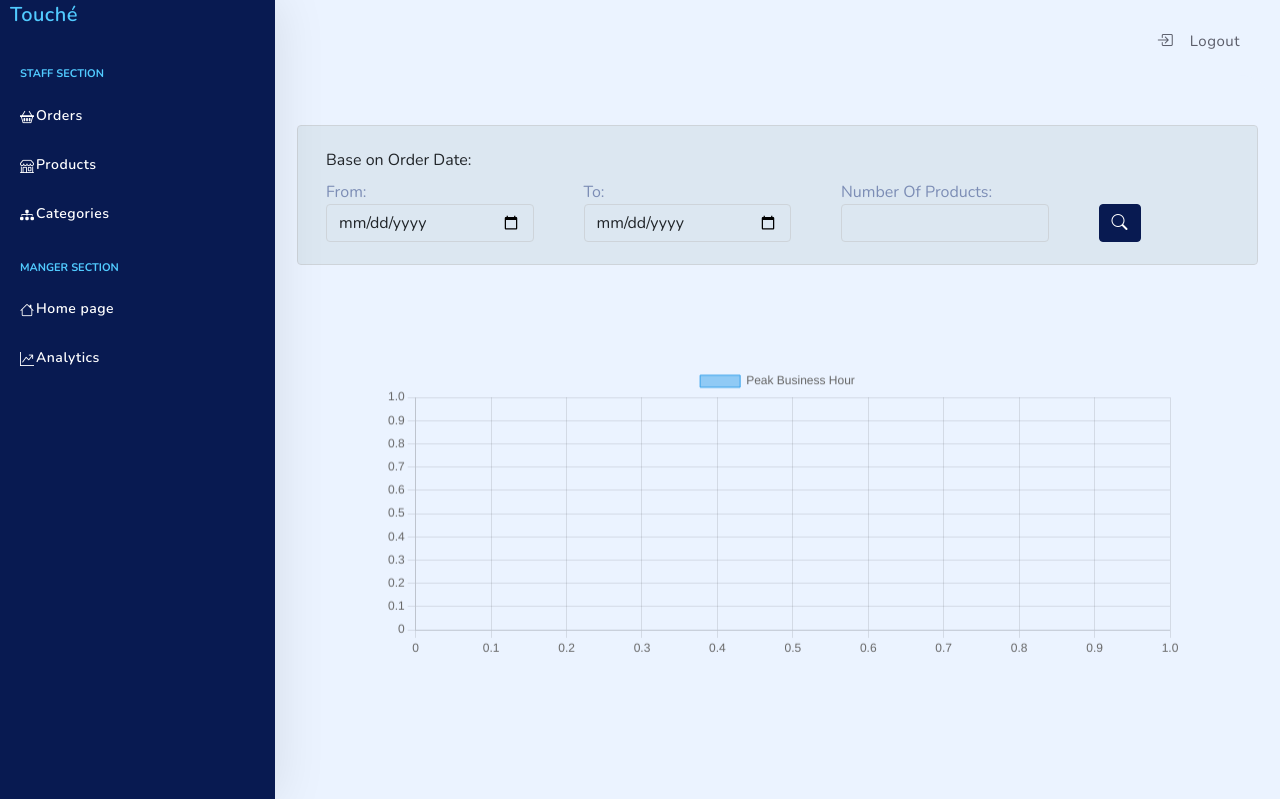
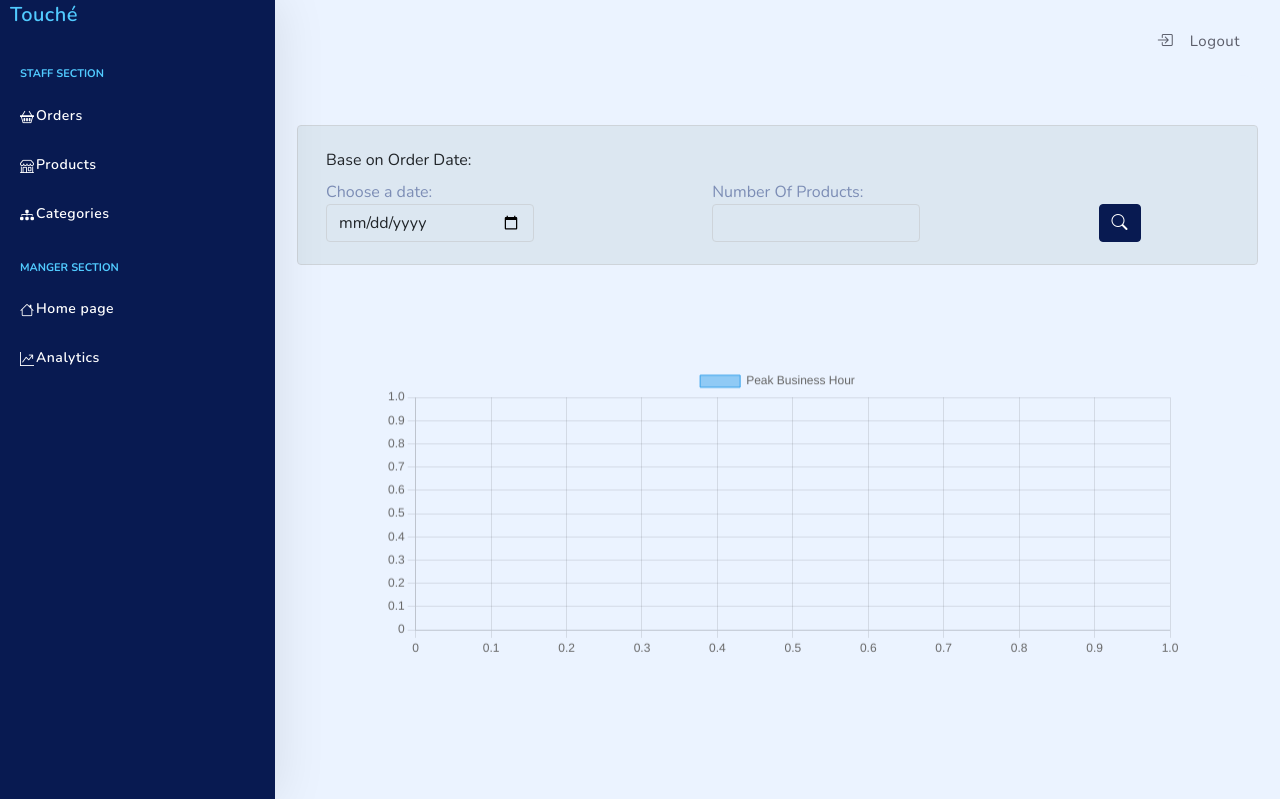
Before and after one commit to rezatn0934/maktab_98-caffeshop, a Django app: template caffeshop/accounts/templates/analytics/peak_business_hour.html in a window 1280 px wide. Shown: the top 799 px of the page. Run offline with Django 4.2, Linux system fonts and the light colour scheme; the template is opened without the code that fills it, so the values that code supplies are empty; some libraries are stand-ins or nearby versions.

Commit message:
fix: Accounts - remove second time input

```diff
--- a/caffeshop/accounts/templates/analytics/peak_business_hour.html
+++ b/caffeshop/accounts/templates/analytics/peak_business_hour.html
@@ -23,17 +23,10 @@
                     <div class="row d-flex g-4 column-gap-1 justify-content-between align-items-flex-end">
                         <div class="col-md-3">
                             <label class="form-check-label" for="first_date">
-                                From:
+                                Choose a date:
                             </label>
                             <input class="form-control date" type="date" name="first_date"
                                    id="first_date" required>
-                        </div>
-                        <div class="col-md-3">
-                            <label class="form-check-label" for="second_date">
-                                To:
-                            </label>
-                            <input class="form-control date" type="date" name="second_date"
-                                   id="second_date" required>
                         </div>
                         <div class="col-md-3">
                             <label class="form-check-label" for="quantity">
```
